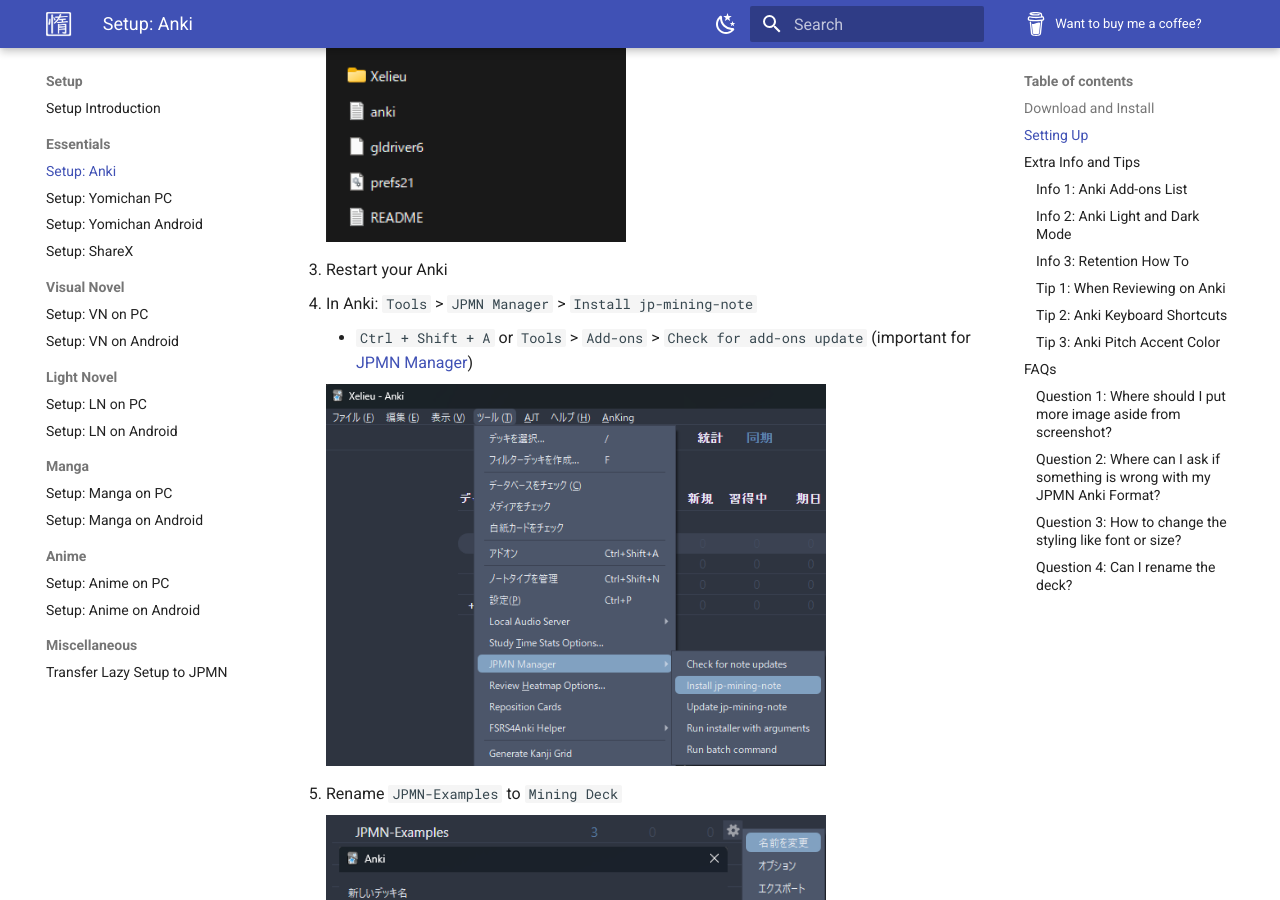
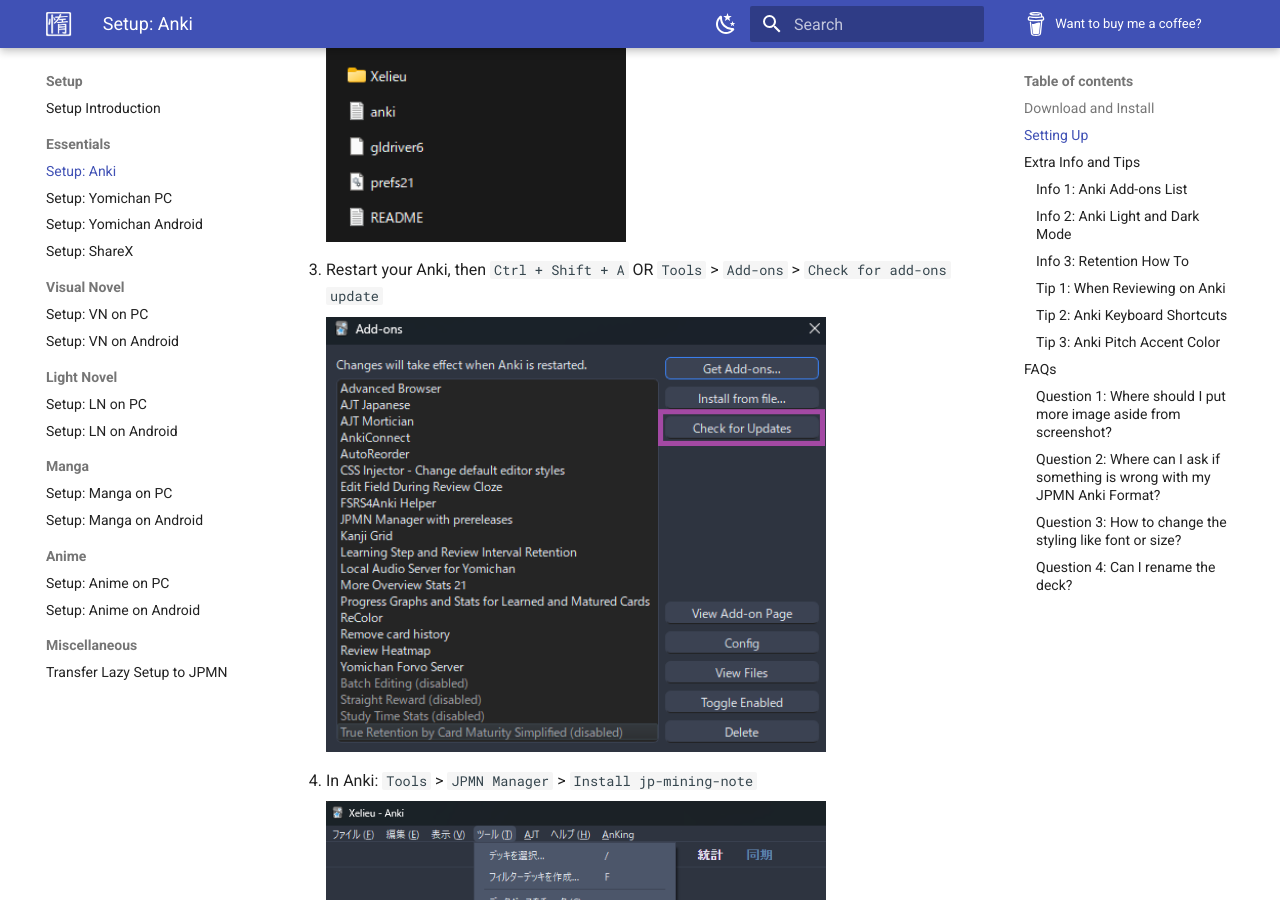
Before and after one commit to Xelieu/xelieu.github.io, an MkDocs documentation site: the page built from docs/jp-lazy-guide/setupAnki.md, in a window 1280 px wide and 900 px high, scrolled down 986 px. Built offline with MkDocs 1.6.1 and Material for MkDocs 9.7.7, drawn with Linux system fonts in a browser that asks for light colours.

Commit message:
$updated info

```diff
--- a/docs/jp-lazy-guide/setupAnki.md
+++ b/docs/jp-lazy-guide/setupAnki.md
@@ -22,10 +22,11 @@
 
     ![Anki Addons](../img/addons-directory.png){height=150 width=300}
 
-3. Restart your Anki
+3. Restart your Anki, then `Ctrl + Shift + A` OR `Tools` > `Add-ons` > `Check for add-ons update`
+
+    ![Anki Addons Update](../img/addons-update.png){height=250 width=500}
 
 4. In Anki: `Tools` > `JPMN Manager` > `Install jp-mining-note`
-	- `Ctrl + Shift + A` or `Tools` > `Add-ons` > `Check for add-ons update` (important for [JPMN Manager](https://ankiweb.net/shared/info/1732829476))
 
     ![jpmn install](../img/jpmn-install.png){height=250 width=500}
 
```
Also changed, not shown: docs/img/addons-update.png (added).
